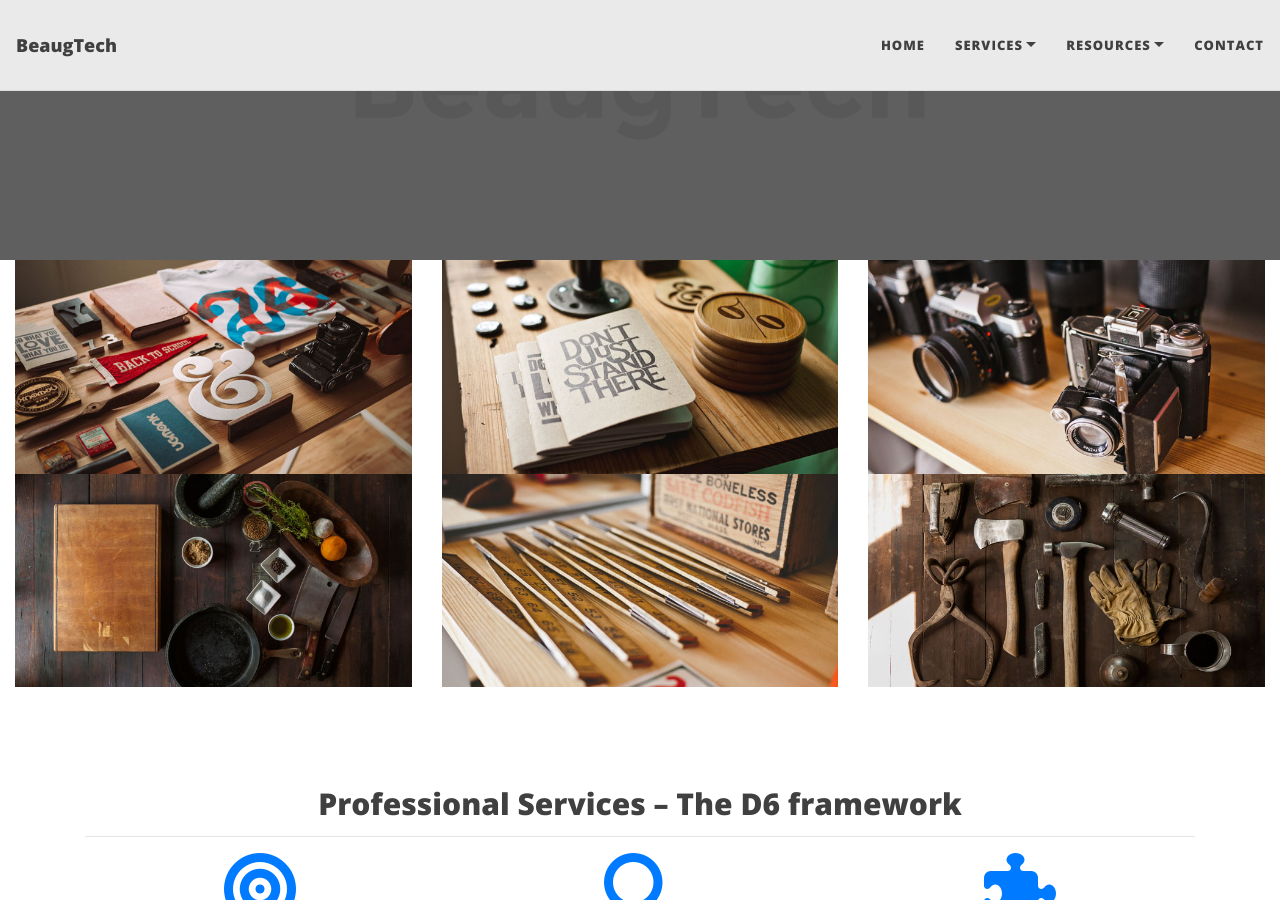
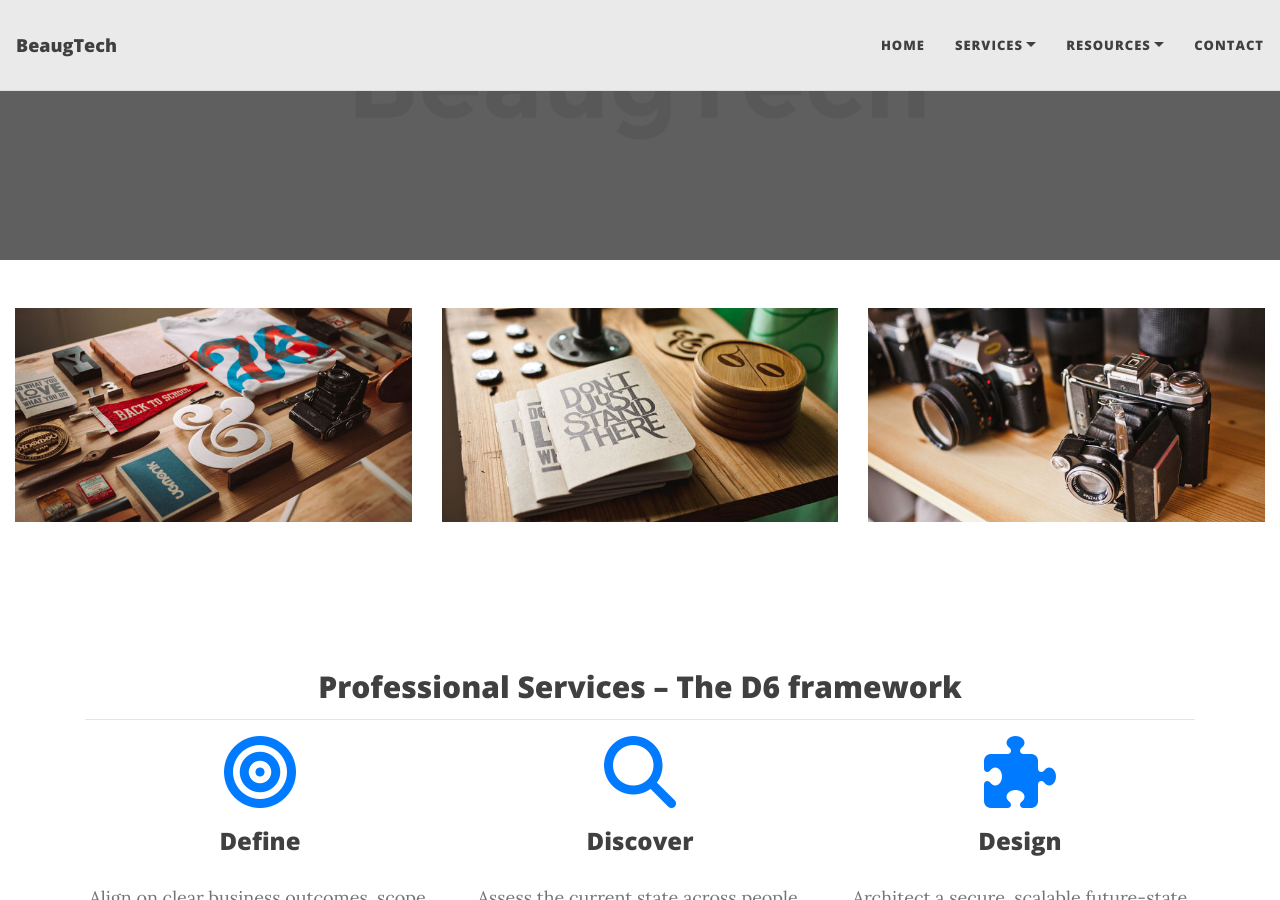
Before and after one commit to Matt95B/website, a Jekyll site: the page built from index.html, in a window 1280 px wide and 900 px high, scrolled down 440 px. Built offline with Jekyll 4.4.1, drawn with Linux system fonts in a browser that asks for light colours; the list of posts is cut into pages by our own code.

Commit message:
portfolio update
Signed-off-by: Mathieu Beaugrand <189304497+Matt95B@users.noreply.github.com>

```diff
--- a/index.html
+++ b/index.html
@@ -53,99 +53,28 @@ layout: default
 </section>
 
 <!-- Portfolio section-->
-<section class="no-padding" id="portfolio">
+<section id="portfolio" class="py-5">
   <div class="container-fluid">
-        <div class="row no-gutter">
+    <div class="row g-0">
+
       <div class="col-lg-4 col-sm-6">
-                <a href="#" class="portfolio-box">
-                    <img src="/assets/img/portfolio/1.jpg" class="img-responsive" alt="">
-                    <div class="portfolio-box-caption">
-                        <div class="portfolio-box-caption-content">
-                            <div class="project-category text-faded">
-                                Category
-                            </div>
-                            <div class="project-name">
-                                Project Name
-                            </div>
-                        </div>
-                    </div>
+        <a href="#" class="portfolio-box d-block">
+          <img src="{{ '/assets/img/portfolio/1.jpg' | relative_url }}" class="img-fluid w-100" alt="">
         </a>
       </div>
+
       <div class="col-lg-4 col-sm-6">
-                <a href="#" class="portfolio-box">
-                    <img src="/assets/img/portfolio/2.jpg" class="img-responsive" alt="">
-                    <div class="portfolio-box-caption">
-                        <div class="portfolio-box-caption-content">
-                            <div class="project-category text-faded">
-                                Category
-                            </div>
-                            <div class="project-name">
-                                Project Name
-                            </div>
-                        </div>
-                    </div>
+        <a href="#" class="portfolio-box d-block">
+          <img src="{{ '/assets/img/portfolio/2.jpg' | relative_url }}" class="img-fluid w-100" alt="">
         </a>
       </div>
+
       <div class="col-lg-4 col-sm-6">
-                <a href="#" class="portfolio-box">
-                    <img src="/assets/img/portfolio/3.jpg" class="img-responsive" alt="">
-                    <div class="portfolio-box-caption">
-                        <div class="portfolio-box-caption-content">
-                            <div class="project-category text-faded">
-                                Category
-                            </div>
-                            <div class="project-name">
-                                Project Name
-                            </div>
-                        </div>
-                    </div>
+        <a href="#" class="portfolio-box d-block">
+          <img src="{{ '/assets/img/portfolio/3.jpg' | relative_url }}" class="img-fluid w-100" alt="">
         </a>
       </div>
-            <div class="col-lg-4 col-sm-6">
-                <a href="#" class="portfolio-box">
-                    <img src="/assets/img/portfolio/4.jpg" class="img-responsive" alt="">
-                    <div class="portfolio-box-caption">
-                        <div class="portfolio-box-caption-content">
-                            <div class="project-category text-faded">
-                                Category
-                            </div>
-                            <div class="project-name">
-                                Project Name
-                            </div>
-                        </div>
-                    </div>
-                </a>
-            </div>
-            <div class="col-lg-4 col-sm-6">
-                <a href="#" class="portfolio-box">
-                    <img src="/assets/img/portfolio/5.jpg" class="img-responsive" alt="">
-                    <div class="portfolio-box-caption">
-                        <div class="portfolio-box-caption-content">
-                            <div class="project-category text-faded">
-                                Category
-                            </div>
-                            <div class="project-name">
-                                Project Name
-                            </div>
-                        </div>
-                    </div>
-                </a>
-            </div>
-            <div class="col-lg-4 col-sm-6">
-                <a href="#" class="portfolio-box">
-                    <img src="/assets/img/portfolio/6.jpg" class="img-responsive" alt="">
-                    <div class="portfolio-box-caption">
-                        <div class="portfolio-box-caption-content">
-                            <div class="project-category text-faded">
-                                Category
-                            </div>
-                            <div class="project-name">
-                                Project Name
-                            </div>
-                        </div>
-                    </div>
-                </a>
-            </div>
+
     </div>
   </div>
 </section>
```
Lines whose indentation alone changed are shown as unchanged.
